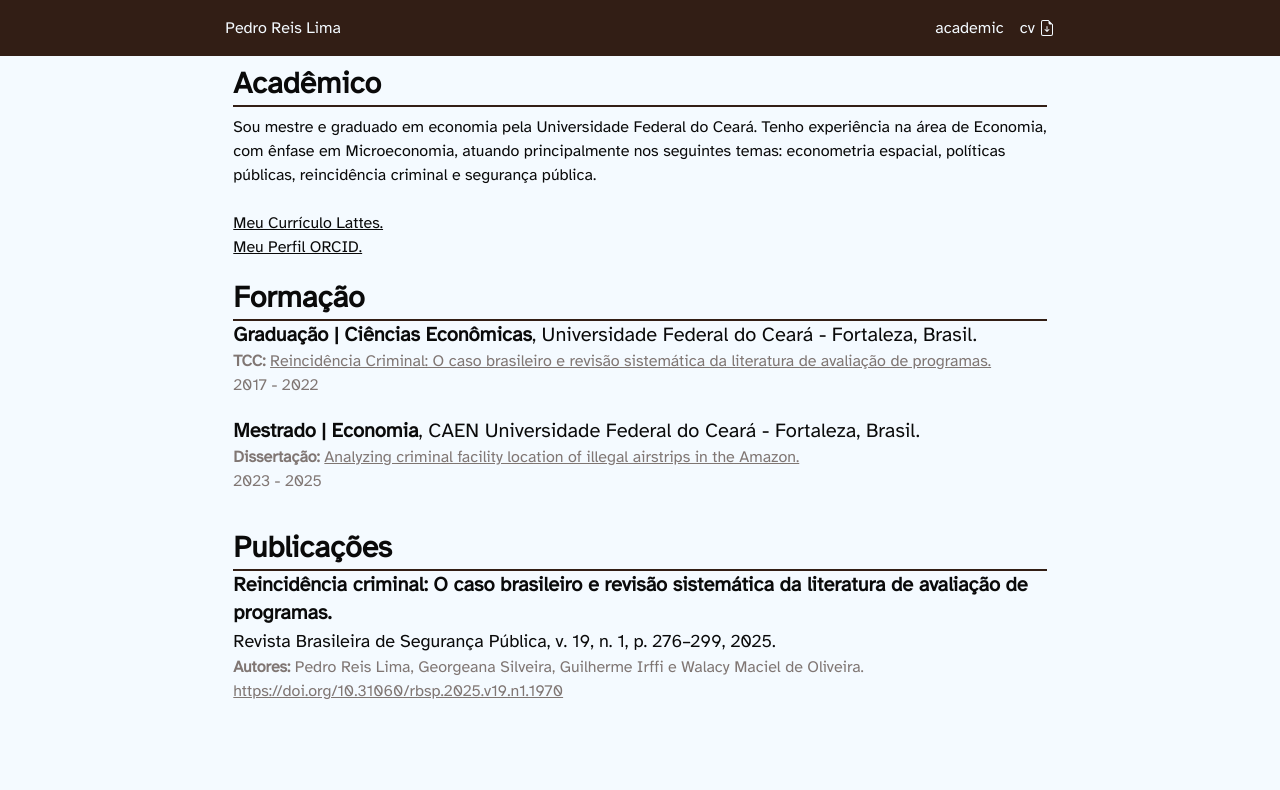
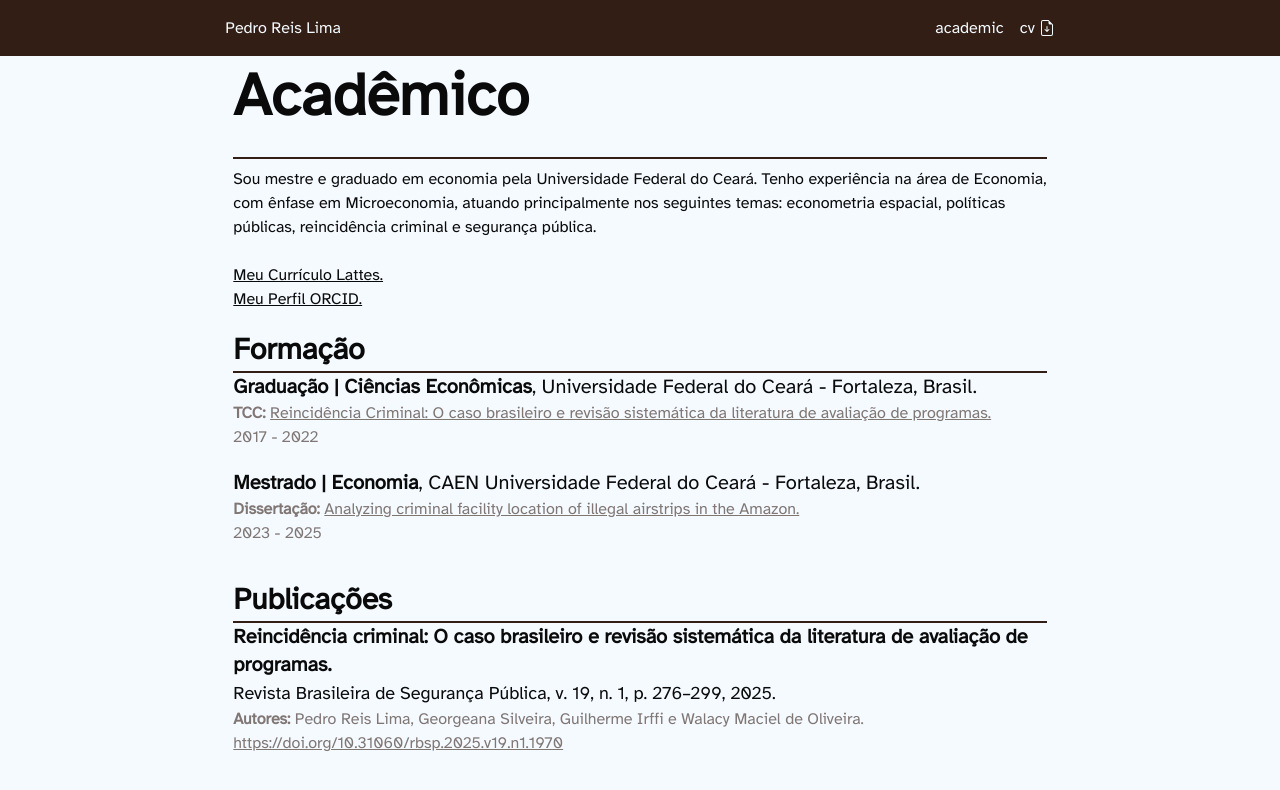
Before and after one commit to pedroreislima/prlima-site, a Next.js app: page /academic in a window 1280 px wide. Shown: the top 790 px of the page. Built offline with nearby package versions, Linux system fonts and the light colour scheme.

Commit message:
add head-primary for h1

```diff
--- a/app/globals.css
+++ b/app/globals.css
@@ -34,6 +34,10 @@ body {
   font-family: Arial, Helvetica, sans-serif;
 }
 
+.heading-primary {
+  @apply font-bold text-6xl pb-8 border-b-2 border-primary;
+}
+
 .heading-topic {
   @apply font-bold text-3xl pb-1 border-b-2 border-primary;
 }
--- a/components/AcademicInformation.tsx
+++ b/components/AcademicInformation.tsx
@@ -14,7 +14,7 @@ export const AcademicInformation = ({
       {/* Apresentação */}
       {showBio && (
         <div className="pb-5">
-          <h1 className="heading-topic">Acadêmico</h1>
+          <h1 className="heading-primary">Acadêmico</h1>
           <p className="pt-2">
             Sou mestre e graduado em economia pela Universidade Federal do
             Ceará. Tenho experiência na área de Economia, com ênfase em
```
